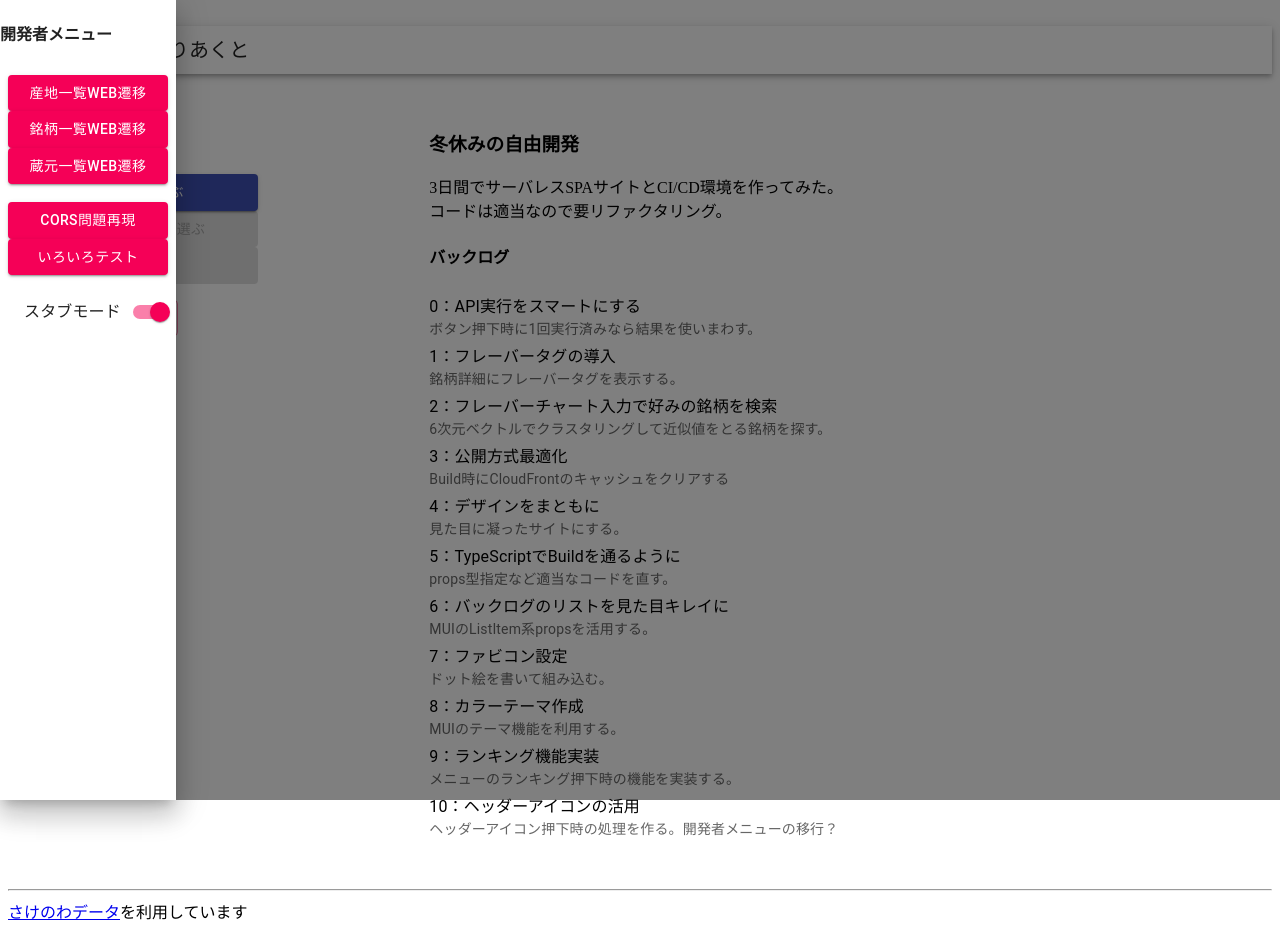
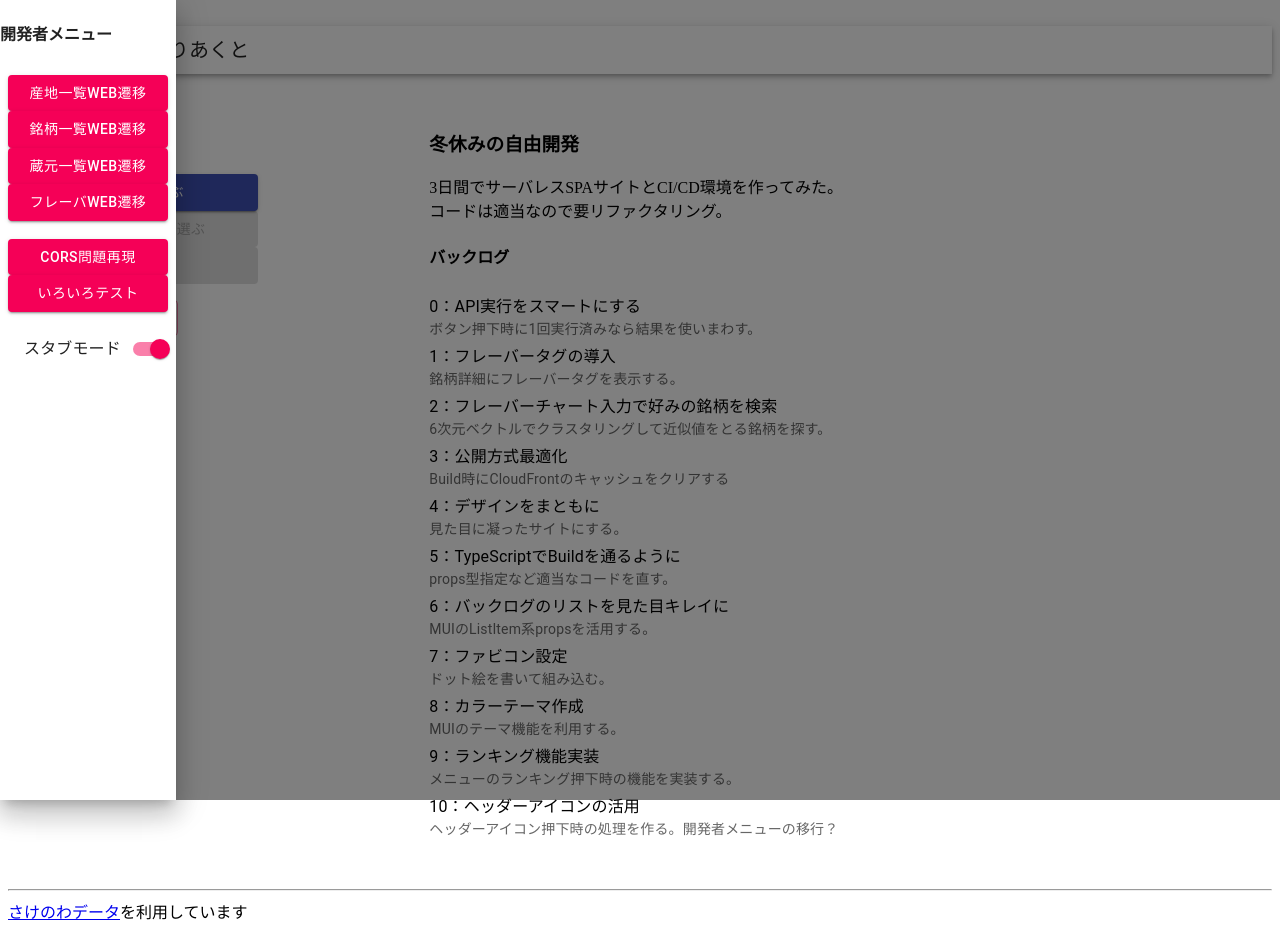
Before and after one commit to snoopyuki/sakeAPP, a React (Create React App) app: page / in a window 1280 px wide. Both pictures are taken after a click on the button "開発者メニュー＞＞". Built offline with nearby package versions, Linux system fonts and the light colour scheme.

Commit message:
スタブモード機能を実装

```diff
--- a/src/App.tsx
+++ b/src/App.tsx
@@ -12,6 +12,11 @@ import { StepBar } from "./components/stepBar";
 import { InitContents } from "./components/initContents";
 import { BrandDetail } from "./components/brandDetail";
 import { Footer } from "./components/footer";
+import {
+  getApiUrlBrands,
+  getApiUrlBreweries,
+  getApiUrlFlavorCharts
+} from "./components/getApiUrl";
 
 export const App = () => {
   // グローバスステートの管理方法どうするか決める
@@ -84,12 +89,7 @@ export const App = () => {
     setPrefectureSelectFlag(arrayFlag);
 
     // 蔵元一覧を取得
-    fetch(
-      "https://4deralr2qh.execute-api.ap-northeast-1.amazonaws.com/sakeAPI/breweries",
-      {
-        mode: "cors"
-      }
-    )
+    fetch(getApiUrlBreweries(stubMode), { mode: "cors" })
       .then((response) => {
         return response.json();
         // APIレスポンスはresponse.breweries[n]{id:1, name:蔵元, areaId:地域一覧のID}
@@ -142,12 +142,7 @@ export const App = () => {
     arrayFlag[index] = true;
     setBreweriesSelectFlag(arrayFlag);
 
-    fetch(
-      "https://4deralr2qh.execute-api.ap-northeast-1.amazonaws.com/sakeAPI/brands",
-      {
-        mode: "cors"
-      }
-    )
+    fetch(getApiUrlBrands(stubMode), { mode: "cors" })
       .then((response) => {
         return response.json();
       })
@@ -214,12 +209,7 @@ export const App = () => {
       { flavor: "爽快", value: 0 }
     ]);
 
-    fetch(
-      "https://4deralr2qh.execute-api.ap-northeast-1.amazonaws.com/sakeAPI/flavorcharts",
-      {
-        mode: "cors"
-      }
-    )
+    fetch(getApiUrlFlavorCharts(stubMode), { mode: "cors" })
       .then((response) => {
         return response.json();
       })
--- a/src/components/drawerMenu.tsx
+++ b/src/components/drawerMenu.tsx
@@ -10,6 +10,12 @@ import {
   Switch
 } from "@material-ui/core";
 import Box from "@mui/material/Box";
+import {
+  getApiUrlSakenowaAreas,
+  getApiUrlSakenowaBrands,
+  getApiUrlSakenowaBreweries,
+  getApiUrlSakenowaFlavorCharts
+} from "./getApiUrl";
 
 // ドローワーメニューのスタイル
 const menuStyle = {
@@ -30,7 +36,7 @@ export const DrawerMenu = (props) => {
   };
   // CORS問題が出るAPIを実行
   const onClickCors = () => {
-    fetch("https://muro.sakenowa.com/sakenowa-data/api/areas")
+    fetch(getApiUrlSakenowaAreas())
       .then((response) => {
         // 処理なし
       })
@@ -44,8 +50,10 @@ export const DrawerMenu = (props) => {
     // テストしたい処理に書き換えて
   };
 
+  // スタブモードの切替
   const onChangeStubMode = (event) => {
     props.setStubMode(event.target.checked);
+    // コンテンツエリアの初期化処理を入れて方がいいかな
   };
   return (
     <Box m={1}>
@@ -56,11 +64,7 @@ export const DrawerMenu = (props) => {
         <h4>開発者メニュー</h4>
         <Box m={1} style={menuStyle}>
           <div>
-            <a
-              href="https://muro.sakenowa.com/sakenowa-data/api/areas"
-              target="_blank"
-              rel="noreferrer"
-            >
+            <a href={getApiUrlSakenowaAreas()} target="_blank" rel="noreferrer">
               <Button
                 style={{ width: "100%" }}
                 variant="contained"
@@ -74,7 +78,7 @@ export const DrawerMenu = (props) => {
           {/* 処理まとめたい */}
           <div>
             <a
-              href="https://muro.sakenowa.com/sakenowa-data/api/brands"
+              href={getApiUrlSakenowaBrands()}
               target="_blank"
               rel="noreferrer"
             >
@@ -90,7 +94,7 @@ export const DrawerMenu = (props) => {
           </div>
           <div>
             <a
-              href="https://muro.sakenowa.com/sakenowa-data/api/breweries"
+              href={getApiUrlSakenowaBreweries()}
               target="_blank"
               rel="noreferrer"
             >
@@ -101,6 +105,22 @@ export const DrawerMenu = (props) => {
                 onClick={() => onClickNextPage()}
               >
                 蔵元一覧WEB遷移
+              </Button>
+            </a>
+          </div>
+          <div>
+            <a
+              href={getApiUrlSakenowaFlavorCharts()}
+              target="_blank"
+              rel="noreferrer"
+            >
+              <Button
+                style={{ width: "100%" }}
+                variant="contained"
+                color="secondary"
+                onClick={() => onClickNextPage()}
+              >
+                フレーバWEB遷移
               </Button>
             </a>
           </div>
--- a/src/components/getApiUrl.tsx
+++ b/src/components/getApiUrl.tsx
@@ -29,6 +29,13 @@ const urlList = {
       "https://4deralr2qh.execute-api.ap-northeast-1.amazonaws.com/sakeAPI/flavorcharts",
     flavorTags: "TBD",
     brandFlavorTags: "TBD"
+  },
+  // 直接実行（API実行するとCORS問題発生）
+  sakenowa: {
+    areas: "https://muro.sakenowa.com/sakenowa-data/api/areas",
+    brands: "https://muro.sakenowa.com/sakenowa-data/api/brands",
+    breweries: "https://muro.sakenowa.com/sakenowa-data/api/breweries",
+    flavorCharts: "https://muro.sakenowa.com/sakenowa-data/api/flavor-charts"
   }
 };
 
@@ -60,3 +67,16 @@ export const getApiUrlFlavorCharts = (stubModeFlag: Boolean): String => {
   // CORS問題を解決するだけのURL（GW経由でHeader付与）
   else return urlList.normal.flavorCharts;
 };
+
+export const getApiUrlSakenowaAreas = (): String => {
+  return urlList.sakenowa.areas;
+};
+export const getApiUrlSakenowaBrands = (): String => {
+  return urlList.sakenowa.brands;
+};
+export const getApiUrlSakenowaBreweries = (): String => {
+  return urlList.sakenowa.breweries;
+};
+export const getApiUrlSakenowaFlavorCharts = (): String => {
+  return urlList.sakenowa.flavorCharts;
+};
--- a/src/components/menu.tsx
+++ b/src/components/menu.tsx
@@ -6,6 +6,7 @@ import { Button } from "@material-ui/core";
 import Box from "@mui/material/Box";
 
 import { DrawerMenu } from "./drawerMenu";
+import { getApiUrlAreas } from "./getApiUrl";
 
 // 産地取得API実行を1回に制御するフラグ
 let ApiAreasFlag = false;
@@ -25,12 +26,7 @@ export const Menu = (props) => {
     // APIが未実行なら
     if (!ApiAreasFlag) {
       ApiAreasFlag = true;
-      fetch(
-        "https://4deralr2qh.execute-api.ap-northeast-1.amazonaws.com/sakeAPI/areas",
-        {
-          mode: "cors"
-        }
-      )
+      fetch(getApiUrlAreas(props.stubMode), { mode: "cors" })
         .then((response) => {
           return response.json();
           // APIレスポンスはresponse.areas[n]{id:1, name:北海道}
```
